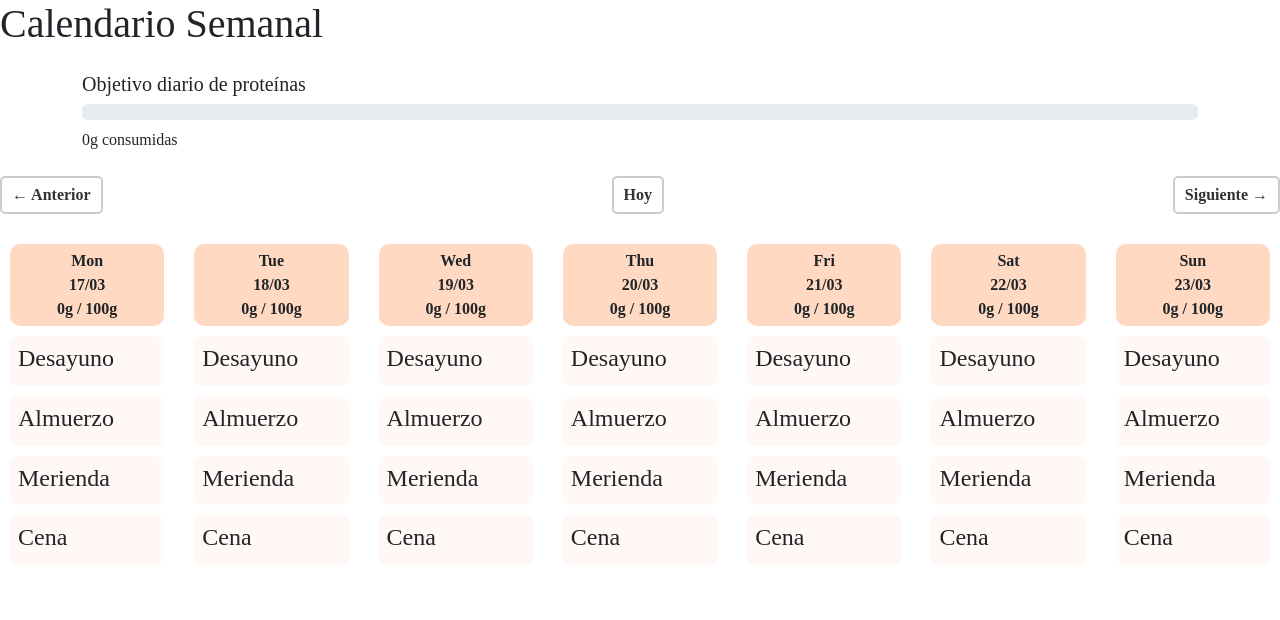
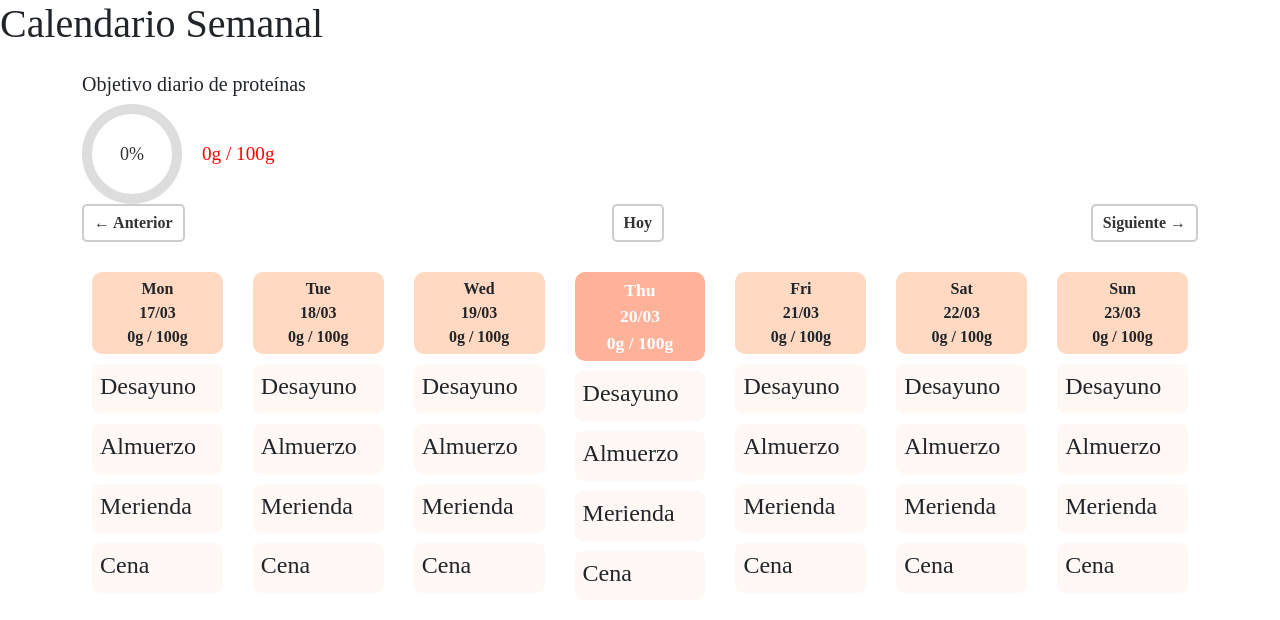
Before and after one commit to SoniaRM/TFG, a Django app: page /calendario_semanal/ in a window 1280 px wide. Shown: the part 73-693 px from the top of the page. Run offline with Django 5.2, Linux system fonts and the light colour scheme; tables that the repository leaves empty hold one stand-in row (values such as "Sample post").

Commit message:
feat: grafico circular objetivo proteico diario

```diff
--- a/app/templates/calendario/semanal.html
+++ b/app/templates/calendario/semanal.html
@@ -102,6 +102,44 @@
     .recipe-button:hover {
       background-color: #e2e6ea;
     }
+
+    .day-column.today .day-header {
+      background-color: #FFB29A; /* Por ejemplo, resaltar con el mismo rosa claro */
+      color: #fff;
+      font-size: 1.1em;
+    }
+
+    .circular-progress {
+      position: relative;
+      width: 100px;       /* Ajusta el tamaño */
+      height: 100px;
+      border-radius: 50%;
+      background: conic-gradient(
+        #ddd 0%,  /* color base */
+        #ddd 100%
+      );
+    }
+
+    /* Texto en el centro */
+    .circular-progress .progress-value {
+      position: absolute;
+      inset: 0; /* top: 0; left: 0; right: 0; bottom: 0; */
+      display: flex;
+      justify-content: center;
+      align-items: center;
+      font-weight: bold;
+      font-size: 1rem;
+    }
+    .circular-progress::before {
+    content: "";
+    position: absolute;
+    /* Ajusta el inset para el grosor del anillo (cuanto más grande, más delgado el anillo) */
+    inset: 15px;
+    background: #fff; /* Color del "agujero" */
+    border-radius: 50%;
+  }
+  /*******************************************/
+
   </style>
 </head>
 
@@ -111,11 +149,26 @@
 
   <div class="container my-4">
     <h5>Objetivo diario de proteínas</h5>
+      <!--
     <div class="progress">
       <div id="barraProteinas" class="progress-bar bg-success" style="width: 0%;" aria-valuenow="0" aria-valuemin="0" aria-valuemax="100">0%</div>
     </div>
-    <p class="mt-2"><span id="consumidas">0</span>g consumidas</p>
+    <p class="mt-2"><span id="consumidas">0</span>g consumidas</p>-->
+    <div id="indicadorProteinas" style="display: flex; align-items: center; gap: 20px;">
+      <svg class="donut-chart" id="donutChart" viewBox="0 0 100 100" width="100" height="100">
+        <!-- Círculo de fondo -->
+        <circle class="donut-bg" cx="50" cy="50" r="45" fill="none" stroke="#ddd" stroke-width="10" />
+        <!-- Círculo de progreso con extremos redondeados -->
+        <circle class="donut-progress" id="donutProgress" cx="50" cy="50" r="45" fill="none"
+          stroke="#FFD9C2" stroke-width="10" stroke-linecap="round"
+          stroke-dasharray="282.743" stroke-dashoffset="282.743" />
+        <!-- Texto centrado -->
+        <text id="donutText" x="50" y="50" text-anchor="middle" dy=".35em" font-size="18" fill="#333">0%</text>
+      </svg>
+      <!-- Texto extra (color-coded) opcional -->
+      <p id="proteinaText" style="margin:0; font-size:1.2rem;"></p>
     </div>
+
 
     <div class="navigation">
       <a href="{{ prev_week_url }}">← Anterior</a>
@@ -134,7 +187,7 @@
           <span class="proteinas-valor">
 
           {{ calendario.proteinas_consumidas }}g / {{ calendario.objetivo_proteico }}g
-        <span class="proteinas-valor">
+        </span>
 
         </div>
 
@@ -164,7 +217,10 @@
     <div class="modal-dialog">
       <div class="modal-content">
         <div class="modal-header">
-          <h5 class="modal-title">Gestión de recetas para <span id="modalMealType"></span> del <span
+          <h5 class="modal-title">Gestión de recetas para
+            <span id="modalMealType">
+
+            </span> del <span
               id="modalFecha"></span></h5>
           <button type="button" class="btn-close" data-bs-dismiss="modal" aria-label="Cerrar"></button>
         </div>
@@ -192,7 +248,7 @@
     </div>
   </div>
 
-  <script>
+  <script>/*
     function actualizarBarraProteinas(fecha) {
       fetch(`/api/calendario_dia/?fecha=${fecha}`)
         .then(res => res.json())
@@ -208,8 +264,66 @@
 
     document.addEventListener("DOMContentLoaded", () => {
       actualizarBarraProteinas(new Date().toISOString().split('T')[0]);
+    });*/
+  </script>
+
+  <script>
+    // 1) Función para actualizar el donut
+    function actualizarDonut(consumidas, objetivo) {
+      const donutProgress = document.getElementById("donutProgress");
+      const donutText = document.getElementById("donutText");
+      if (!donutProgress || !donutText) return;
+
+      const circumference = 2 * Math.PI * 45; // ≈ 282.743
+      let porcentaje = 0;
+      if (objetivo > 0) {
+        porcentaje = Math.min((consumidas / objetivo) * 100, 100);
+      }
+      // Calcula el offset: al 100% el offset debe ser 0 (círculo lleno)
+      const offset = circumference - (porcentaje / 100) * circumference;
+      donutProgress.style.strokeDashoffset = offset;
+      donutText.textContent = `${Math.round(porcentaje)}%`;
+    }
+
+
+    // 2) Función para actualizar el texto color-coded
+    function actualizarTextoColor(consumidas, objetivo) {
+      const proteinaText = document.getElementById("proteinaText");
+      if (!proteinaText) return;
+
+      let ratio = 0;
+      if (objetivo > 0) ratio = consumidas / objetivo;
+
+      let color = "red";
+      if (ratio >= 1) color = "green";
+      else if (ratio >= 0.5) color = "orange";
+
+      proteinaText.style.color = color;
+      proteinaText.textContent = `${consumidas}g / ${objetivo}g`;
+    }
+
+    // 3) Función que obtiene datos del día y llama a las anteriores
+    function actualizarIndicadores(fecha) {
+      fetch(`/api/calendario_dia/?fecha=${fecha}`)
+        .then(res => res.json())
+        .then(data => {
+          const objetivo = data.objetivo_proteico || 100;
+          const consumidas = data.proteinas_consumidas || 0;
+
+          // Llamamos a las dos funciones
+          actualizarDonut(consumidas, objetivo);
+          actualizarTextoColor(consumidas, objetivo);
+        })
+        .catch(err => console.error("Error actualizando indicadores:", err));
+    }
+
+    // Llamada inicial al cargar la página
+    document.addEventListener("DOMContentLoaded", () => {
+      const hoy = new Date().toISOString().split('T')[0];
+      actualizarIndicadores(new Date().toISOString().split('T')[0]);
     });
   </script>
+
 
   <script>
     // Función para actualizar el degradado de un día dado (identificado por su fecha en formato YYYY-MM-DD)
@@ -476,8 +590,10 @@
       } else {
         recipesContainer.innerHTML = "";
       }
-      actualizarBarraProteinas(fecha);
+      //actualizarBarraProteinas(fecha);
       actualizarDegradado(fecha);
+      actualizarIndicadores(new Date().toISOString().split('T')[0]);
+
       // 4. Actualizamos el texto "xg / 100g" en la cabecera del día
       const dayColumn = document.getElementById(`day-column-${fecha}`);
       if (dayColumn) {
@@ -557,6 +673,20 @@
   });
   </script>
 
+<script>
+  document.addEventListener("DOMContentLoaded", function() {
+    // Obtiene la fecha actual en formato YYYY-MM-DD
+    const todayStr = new Date().toISOString().split('T')[0];
+    // Busca el contenedor del día de hoy
+    const todayColumn = document.getElementById(`day-column-${todayStr}`);
+    if (todayColumn) {
+      // Agrega la clase "today" para resaltarlo
+      todayColumn.classList.add("today");
+    }
+  });
+</script>
+
+
 </body>
 
 </html>
```
Lines whose indentation alone changed are shown as unchanged.
